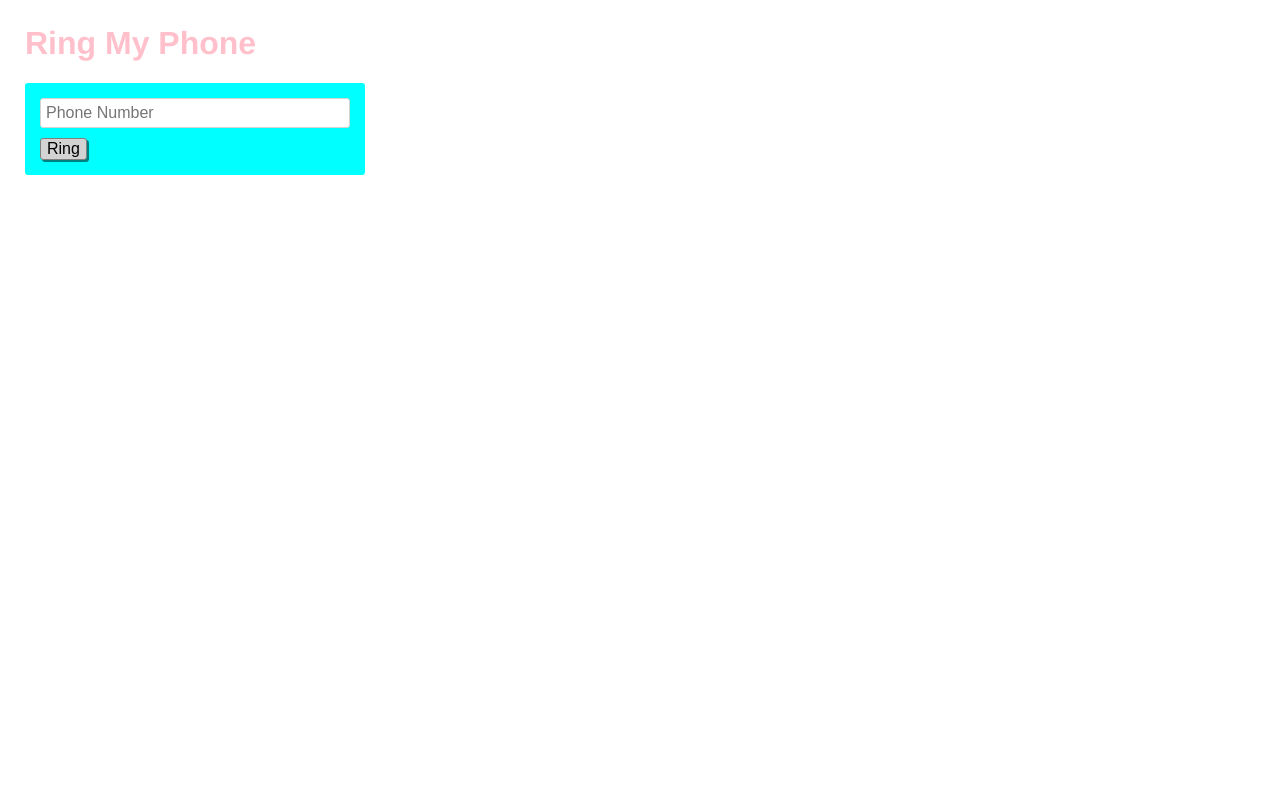
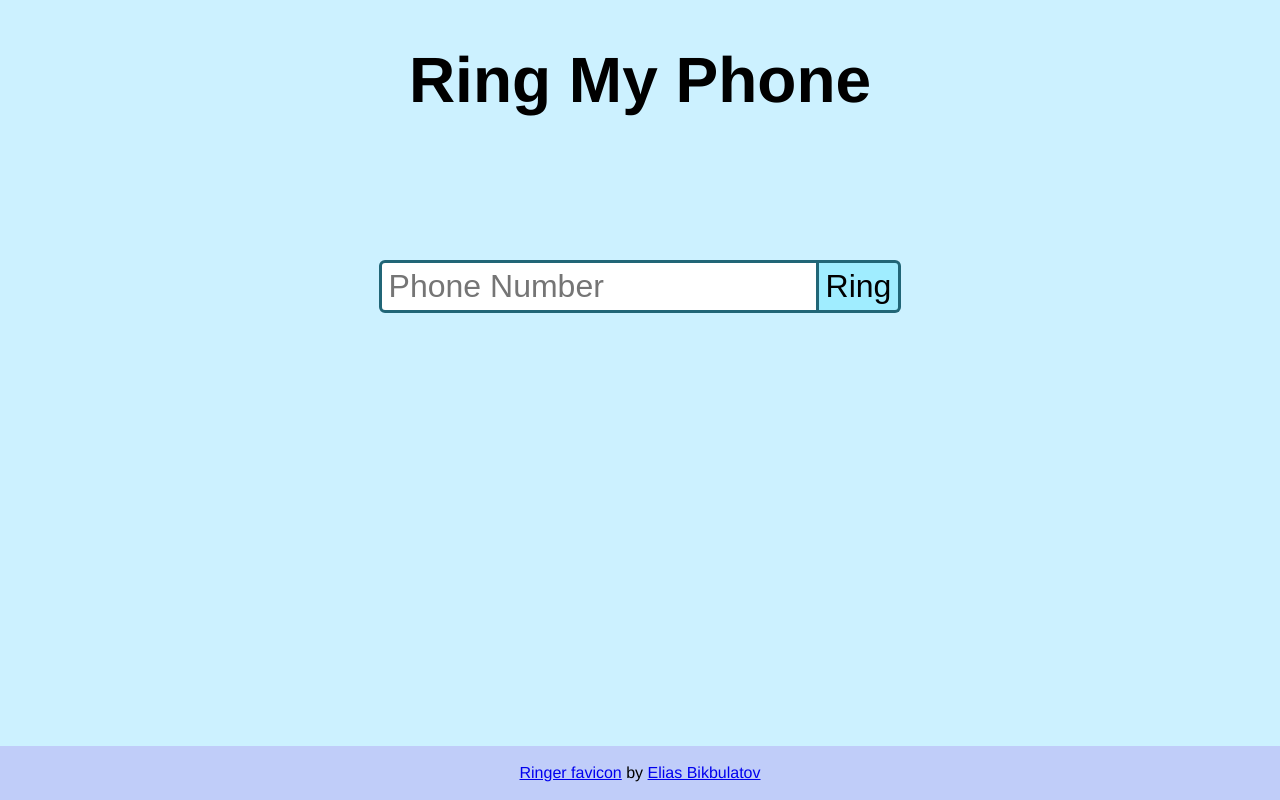
Before and after one commit to download13/ring-my-phone, a website: page views/index.html in a window 1280 px wide. Drawn offline with Linux system fonts and the light colour scheme.

Commit message:
Modernized a little

```diff
--- a/public/style.css
+++ b/public/style.css
@@ -1,50 +1,76 @@
-* {
-  box-sizing: border-box;
+body {
+  font-family: helvetica, arial, sans-serif;
+  margin: 0;
+  padding: 0;
+  display: flex;
+  flex-direction: column;
+  min-height: 100vh;
+  background-color: #CCF1FF;
 }
 
-body {
-  font-family: helvetica, arial, sans-serif;
-  margin: 25px;
+header {
+  flex: 0 0 auto;
 }
 
-h1 {
-  font-weight: bold;
-  color: pink;
+#sitetitle {
+  text-align: center;
+  font-size: 4em;
+}
+
+main {
+  flex: 1 0 auto;
+  max-width: 700px;
+  margin: 0 auto;
 }
 
 form {
-  margin-bottom: 25px;
-  padding: 15px;
-  background-color: cyan;
-  display: inline-block;
-  width: 100%;
-  max-width: 340px;
-  border-radius: 3px;
+  display: flex;
+  margin: 100px 50px;
 }
 
-input {
-  display: block;
-  margin-bottom: 10px;
-  padding: 5px;
-  width: 100%;
-  border: 1px solid lightgrey;
-  border-radius: 3px;
-  font-size: 16px;
+.form-input {
+  padding: 5px 7px;
+  flex: 1 1 auto;
+  font-size: 2em;
+  border-radius: 6px 0 0 6px;
+  border: 3px solid #216677;
 }
 
-button {
-  font-size: 16px;
-  border-radius: 3px;
-  background-color: lightgrey;
-  border: 1px solid grey;
-  box-shadow: 2px 2px teal;
+.form-button {
+  padding: 5px 7px;
+  flex: 0 0 auto;
+  font-size: 2em;
+  border-radius: 0 6px 6px 0;
+  border: 3px solid #216677;
+  border-left: 0;
   cursor: pointer;
+  background-color: #A0EDFF;
 }
 
-button:hover {
-  background-color: yellow;
+.form-button:hover {
+  background-color: #C6F4FF;
 }
 
-button:active {
-  box-shadow: none;
+
+footer {
+  flex: 0 0 auto;
+  margin-top: auto;
+  text-align: center;
+  background-color: #C0CDF9;
+  padding: 18px 0;
 }
+
+
+@media (max-width: 600px) {
+  #sitetitle {
+    font-size: 2em;
+  }
+  .form-input {
+    border-width: 2px;
+    width: 60%;
+    font-size: 1em;
+  }
+  .form-button {
+    font-size: 1em;
+  }
+}
--- a/views/index.html
+++ b/views/index.html
@@ -2,25 +2,26 @@
 <html>
   <head>
     <title>Ring My Phone</title>
-    <meta name="description" content="A cool thing made with HyperDev">
-    <link id="favicon" rel="icon" href="https://hyperweb.space/favicon.ico" type="image/x-icon">
+    <link rel="icon" href="https://cdn.hyperdev.com/us-east-1%3A99577ed8-8cc1-464c-9b23-fbd40162e022%2Fnotification.png" type="image/png">
     <meta charset="utf-8">
     <meta http-equiv="X-UA-Compatible" content="IE=edge">
     <meta name="viewport" content="width=device-width, initial-scale=1">
     <link rel="stylesheet" href="/style.css">
   </head>
-  <body>
+  <body onload="loadNumber()">
     <header>
-      <h1>
+      <h1 id="sitetitle">
         Ring My Phone
       </h1>
     </header>
     <main>
       <form method="POST" action="/call">
-        <input id="number" type="tel" name="number" placeholder="Phone Number">
-        <button type="submit">Ring</button>
+        <input id="number" class="form-input" type="tel" name="number" placeholder="Phone Number" oninput="saveNumber()">
+        <button class="form-button" type="submit">Ring</button>
+        <!--<input name="type" value="Debug" type="submit"/>-->
       </form>
     </main>
-    <script src="/client.js"></script>
+    <script src="/index.js"></script>
+    <footer><a href="http://www.flaticon.com/free-icon/notification_157281">Ringer favicon</a> by <a href="http://www.flaticon.com/authors/elias-bikbulatov">Elias Bikbulatov</a></footer>
   </body>
 </html>
```
Also changed, not shown: views/calling.html (added, +53 -0 lines), public/index.js (renamed from public/client.js).
